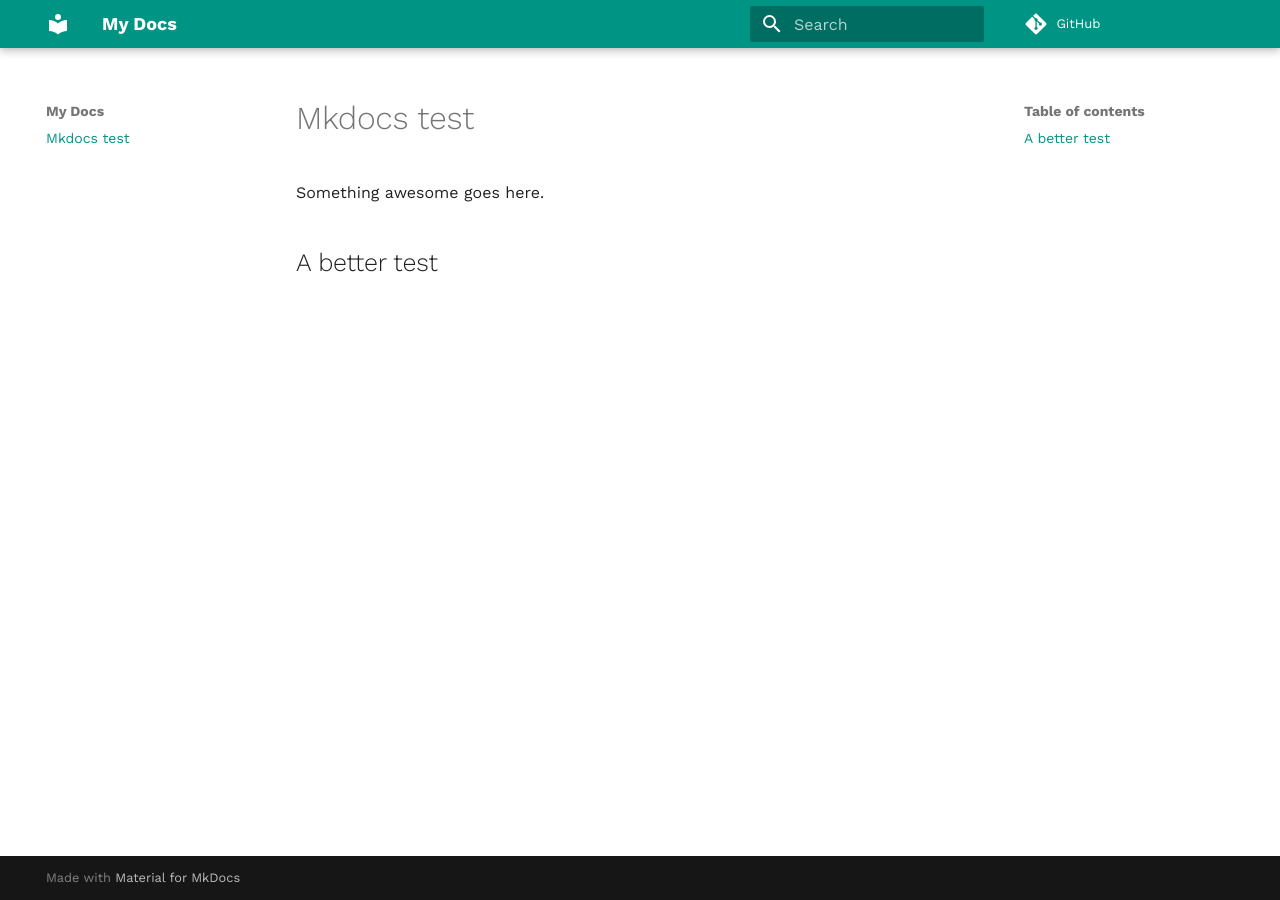
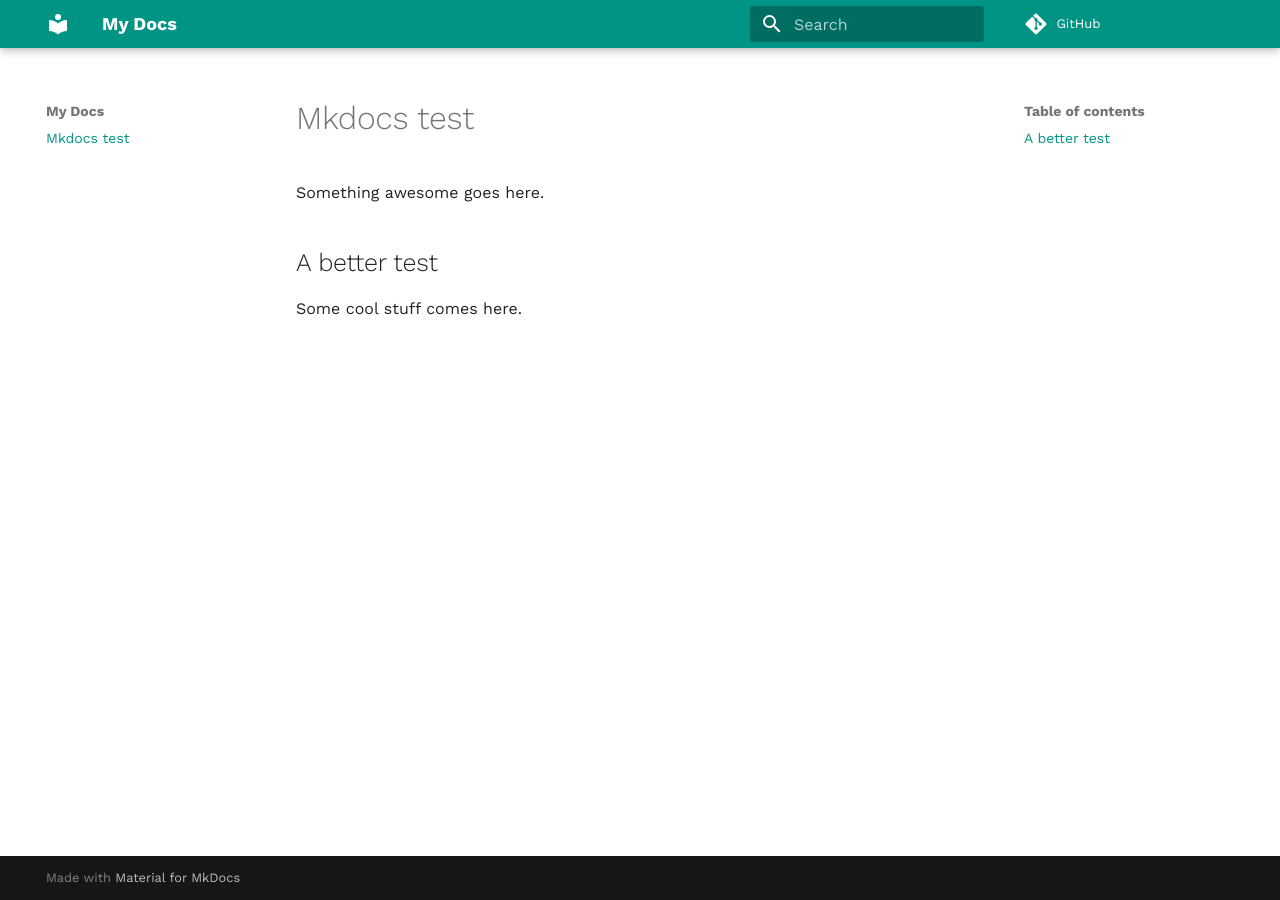
Before and after one commit to afritzler/mydocs-action-test, an MkDocs documentation site: the page built from docs/index.md, in a window 1280 px wide. Built offline with MkDocs 1.6.1 and Material for MkDocs 9.7.7, drawn with Linux system fonts in a browser that asks for light colours; comment, search, counter and statistics services are not loaded.

Commit message:
Test feature

```diff
--- a/docs/index.md
+++ b/docs/index.md
@@ -3,3 +3,5 @@
 Something awesome goes here.
 
 ## A better test
+
+Some cool stuff comes here.
```
